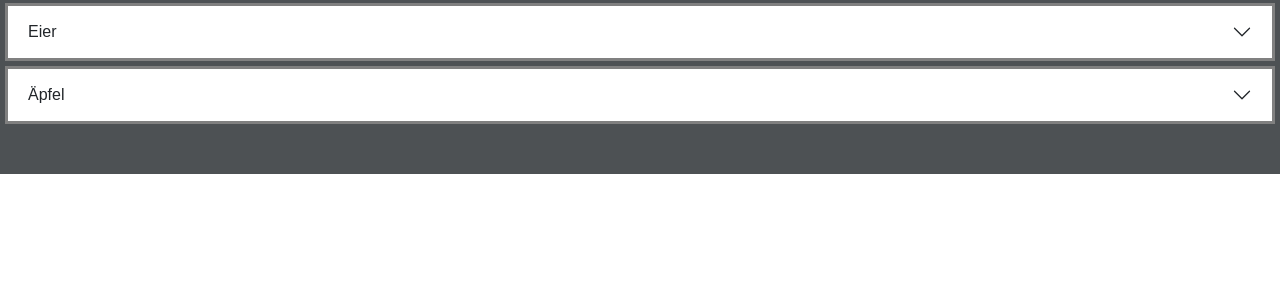
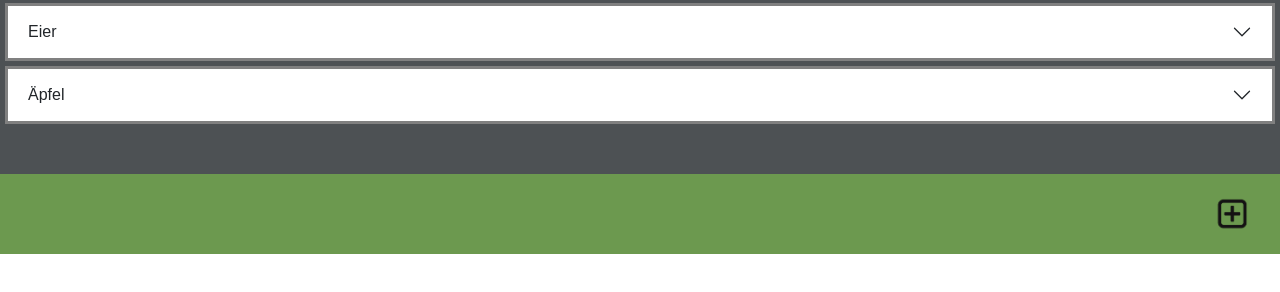
Before and after one commit to Logggee/Web2Praktikum, a plain HTML site: page HTML/produktverwaltung.html in a window 1280 px wide. Shown: the part 82-374 px from the top of the page. Drawn offline with nearby package versions, Linux system fonts and the light colour scheme.

Commit message:
added add Buttom in Produktverwaltung inside the footer

```diff
--- a/CSS/produktverwaltung.css
+++ b/CSS/produktverwaltung.css
@@ -60,3 +60,11 @@
     border: none;
     background-color:crimson;
 }
+
+
+
+.addImage
+{
+    margin-left: auto;
+    height: 40px;
+}
--- a/HTML/produktverwaltung.html
+++ b/HTML/produktverwaltung.html
@@ -70,4 +70,8 @@
             </div>
           </div>
     </main>
+
+    <footer>
+        <img class="addImage" src="../Bilder/addButtom.png" alt="add Product">
+    </footer>
 </body>
```
